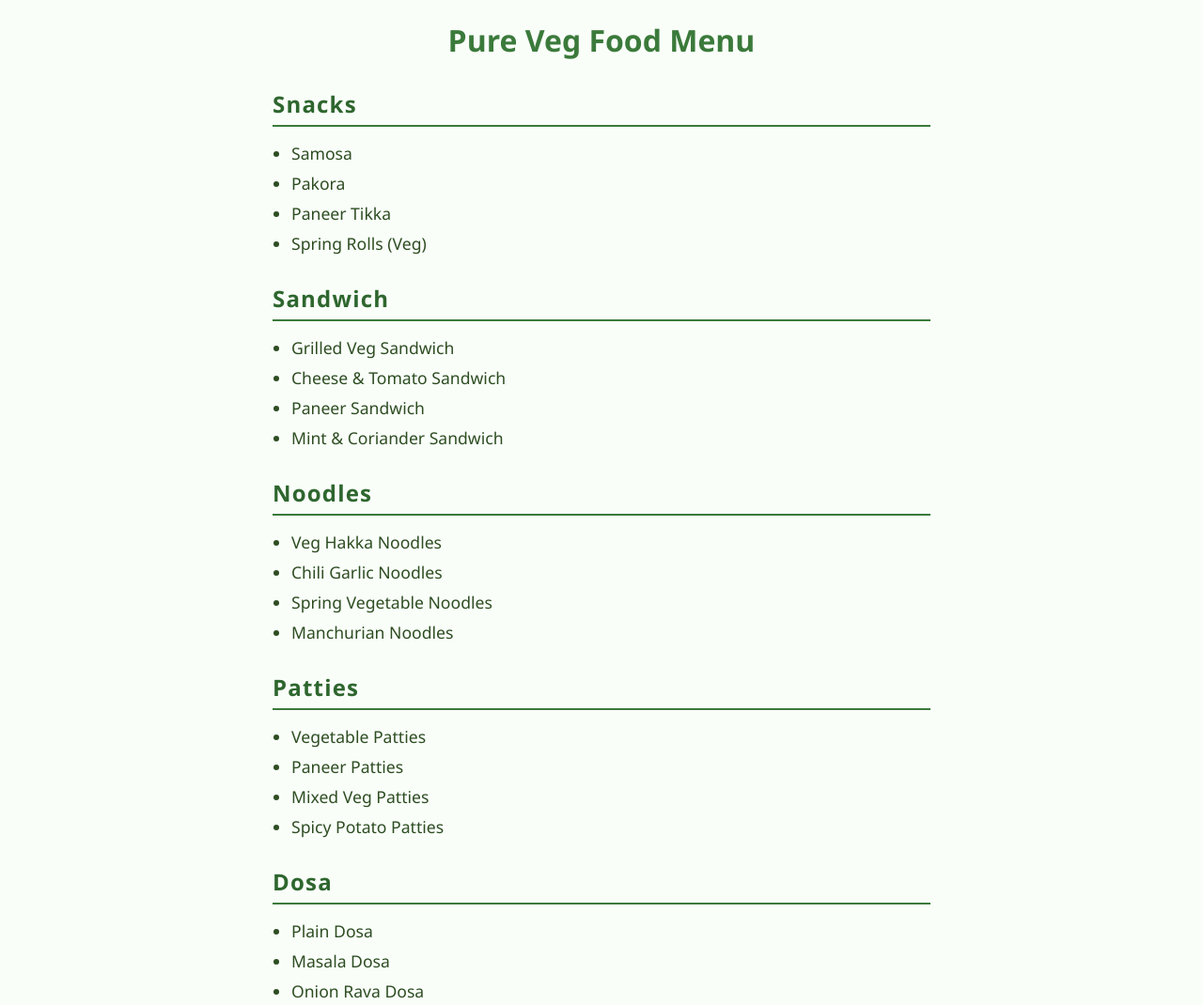
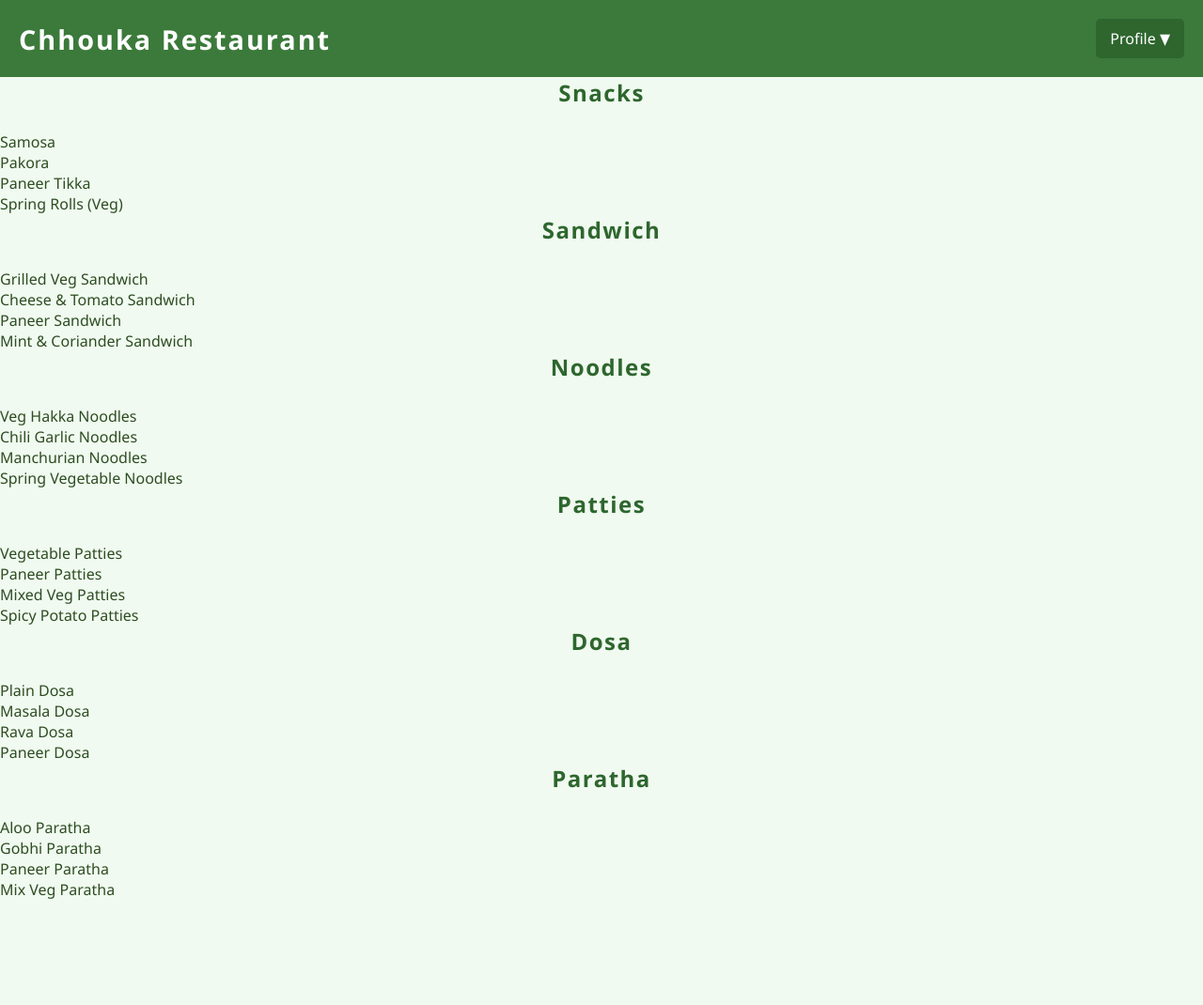
Before and after one commit to pri2sinha/mini-project, a plain HTML site: page index.html in a window 1280 px wide. Shown: the top 1070 px of the page at 94% size. After the commit the page ends 958 px from the top, so only its background shows below. Drawn offline with Linux system fonts and the light colour scheme.

Commit message:
Update index.html

```diff
--- a/index.html
+++ b/index.html
@@ -3,47 +3,24 @@
 <head>
   <meta charset="UTF-8" />
   <meta name="viewport" content="width=device-width, initial-scale=1" />
-  <title>Veg Food Menu</title>
-  <style>
-    body {
-      font-family: 'Segoe UI', Tahoma, Geneva, Verdana, sans-serif;
-      background-color: #f9fef9;
-      color: #2e4d22;
-      margin: 20px;
-      max-width: 700px;
-      margin-left: auto;
-      margin-right: auto;
-    }
-    h1 {
-      text-align: center;
-      color: #3b7a3b;
-      margin-bottom: 30px;
-    }
-    .menu-category {
-      margin-bottom: 30px;
-    }
-    .menu-category h2 {
-      border-bottom: 2px solid #3b7a3b;
-      padding-bottom: 6px;
-      margin-bottom: 15px;
-      color: #2e662e;
-      letter-spacing: 1.2px;
-    }
-    ul {
-      list-style-type: disc;
-      padding-left: 20px;
-    }
-    ul li {
-      margin-bottom: 8px;
-      font-size: 1.1rem;
-    }
-  </style>
+  <title>Chhouka Restaurant - Pure Veg Menu</title>
+  <link rel="stylesheet" href="style.css" />
 </head>
 <body>
 
-  <h1>Pure Veg Food Menu</h1>
+  <!-- ===== Header ===== -->
+  <header>
+    <h1>Chhouka Restaurant</h1>
+    <div class="profile-menu" id="profileMenu">
+      <span>Profile ▼</span>
+      <div class="dropdown-content">
+        <button id="showLoginBtn">Login</button>
+        <button id="showSignupBtn">Signup</button>
+      </div>
+    </div>
+  </header>
 
-  <div class="menu-category" id="snacks">
+  <!-- ===== Veg Menu ===== -->
   <h2>Snacks</h2>
   <ul>
     <li>Samosa</li>
@@ -51,9 +28,7 @@
     <li>Paneer Tikka</li>
     <li>Spring Rolls (Veg)</li>
   </ul>
-  </div>
 
-  <div class="menu-category" id="sandwich">
   <h2>Sandwich</h2>
   <ul>
     <li>Grilled Veg Sandwich</li>
@@ -61,19 +36,15 @@
     <li>Paneer Sandwich</li>
     <li>Mint & Coriander Sandwich</li>
   </ul>
-  </div>
 
-  <div class="menu-category" id="noodles">
   <h2>Noodles</h2>
   <ul>
     <li>Veg Hakka Noodles</li>
     <li>Chili Garlic Noodles</li>
+    <li>Manchurian Noodles</li>
     <li>Spring Vegetable Noodles</li>
-      <li>Manchurian Noodles</li>
   </ul>
-  </div>
 
-  <div class="menu-category" id="patties">
   <h2>Patties</h2>
   <ul>
     <li>Vegetable Patties</li>
@@ -81,27 +52,46 @@
     <li>Mixed Veg Patties</li>
     <li>Spicy Potato Patties</li>
   </ul>
-  </div>
 
-  <div class="menu-category" id="dosa">
   <h2>Dosa</h2>
   <ul>
     <li>Plain Dosa</li>
     <li>Masala Dosa</li>
-      <li>Onion Rava Dosa</li>
+    <li>Rava Dosa</li>
     <li>Paneer Dosa</li>
   </ul>
-  </div>
 
-  <div class="menu-category" id="paratha">
   <h2>Paratha</h2>
   <ul>
     <li>Aloo Paratha</li>
     <li>Gobhi Paratha</li>
     <li>Paneer Paratha</li>
-      <li>Mixed Vegetable Paratha</li>
+    <li>Mix Veg Paratha</li>
   </ul>
+
+  <!-- ===== Hidden Login / Signup Forms ===== -->
+  <div class="form-section" id="loginForm">
+    <h3>Login</h3>
+    <form>
+      <input type="email" placeholder="Email" required />
+      <input type="password" placeholder="Password" required />
+      <input type="submit" value="Login" />
+    </form>
   </div>
 
+  <div class="form-section" id="signupForm">
+    <h3>Signup</h3>
+    <form>
+      <input type="text" placeholder="Full Name" required />
+      <input type="email" placeholder="Email" required />
+      <input type="password" placeholder="Password" required />
+      <input type="tel" placeholder="Phone Number" required />
+      <input type="text" placeholder="Location" required />
+      <input type="submit" value="Signup" />
+    </form>
+  </div>
+
+  <!-- ===== JavaScript ===== -->
+  <script src="script.js"></script>
 </body>
 </html>
```
Lines whose indentation alone changed are shown as unchanged.
